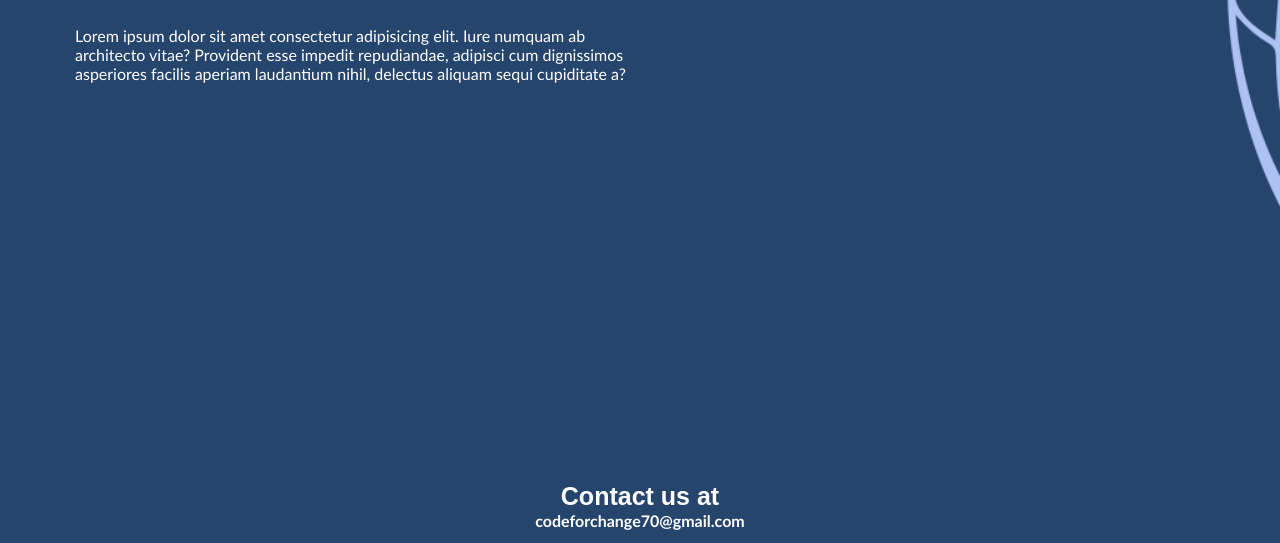
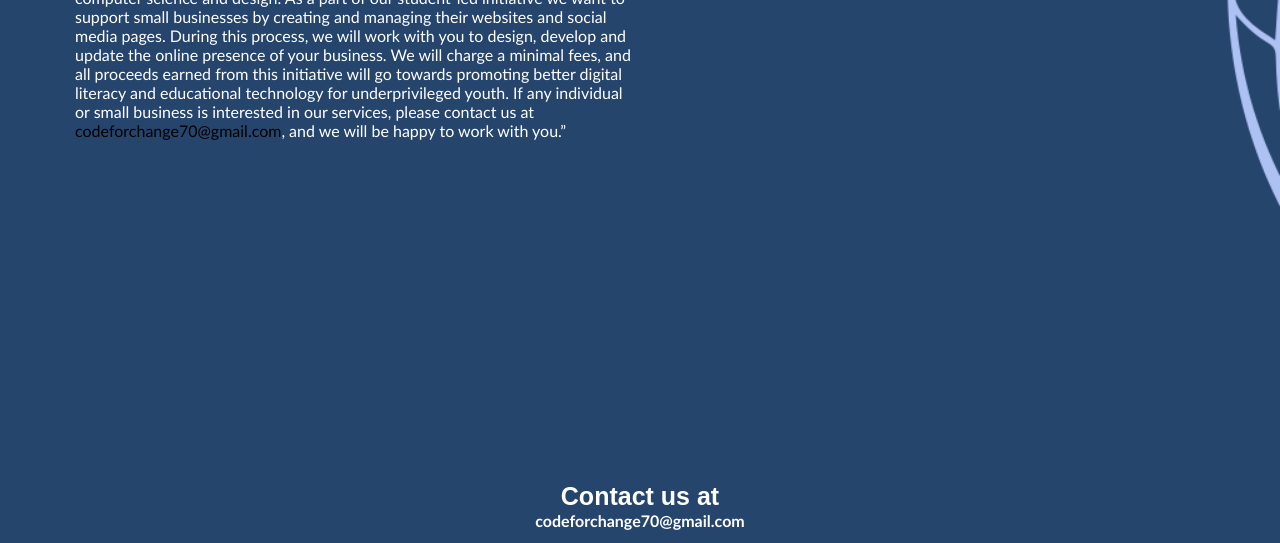
Before and after one commit to coders4change/code-4-change, a plain HTML site: page about.html in a window 1280 px wide. Shown: the part 542-1085 px from the top of the page. Drawn offline with Linux system fonts and the light colour scheme.

Commit message:
Update about.html

```diff
--- a/about.html
+++ b/about.html
@@ -41,10 +41,7 @@
         <div style="padding: 75px">
           <h1 style="color: white">About Us</h1>
           <p style="color: white; width: 50%">
-            Lorem ipsum dolor sit amet consectetur adipisicing elit. Iure
-            numquam ab architecto vitae? Provident esse impedit repudiandae,
-            adipisci cum dignissimos asperiores facilis aperiam laudantium
-            nihil, delectus aliquam sequi cupiditate a?
+            “Hello! We are ‘Code for Change’, a group of high school students interested in computer science and design. As a part of our student-led initiative we want to support small businesses by creating and managing their websites and social media pages. During this process, we will work with you to design, develop and update the online presence of your business. We will charge a minimal fees, and all proceeds earned from this initiative will go towards promoting better digital literacy and educational technology for underprivileged youth. If any individual or small business is interested in our services, please contact us at <a href="mailto:codeforchange70@gmail.com">codeforchange70@gmail.com</a>, and we will be happy to work with you.”
           </p>
         </div>
       </div>
```
